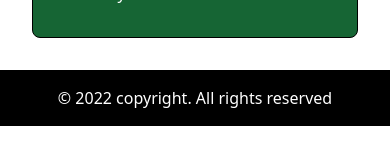
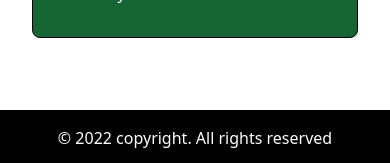
Before and after one commit to NCavaliere1991/nyc-dot, a Next.js app: page /racks in a window 390 px wide. Shown: the part 2500-2663 px from the top of the page. Before the commit the page ends 2626 px from the top, so only its background shows below. Built offline with nearby package versions, Linux system fonts and the light colour scheme.

Commit message:
fix footer margin

```diff
--- a/components/Footer.tsx
+++ b/components/Footer.tsx
@@ -1,6 +1,6 @@
 const Footer = () => {
   return (
-    <footer className="bg-black p-4 text-center text-white">
+    <footer className="bg-black p-4 text-center text-white mt-10 lg:mt-0">
       &copy; {new Date().getFullYear()} copyright. All rights reserved
     </footer>
   )
```
